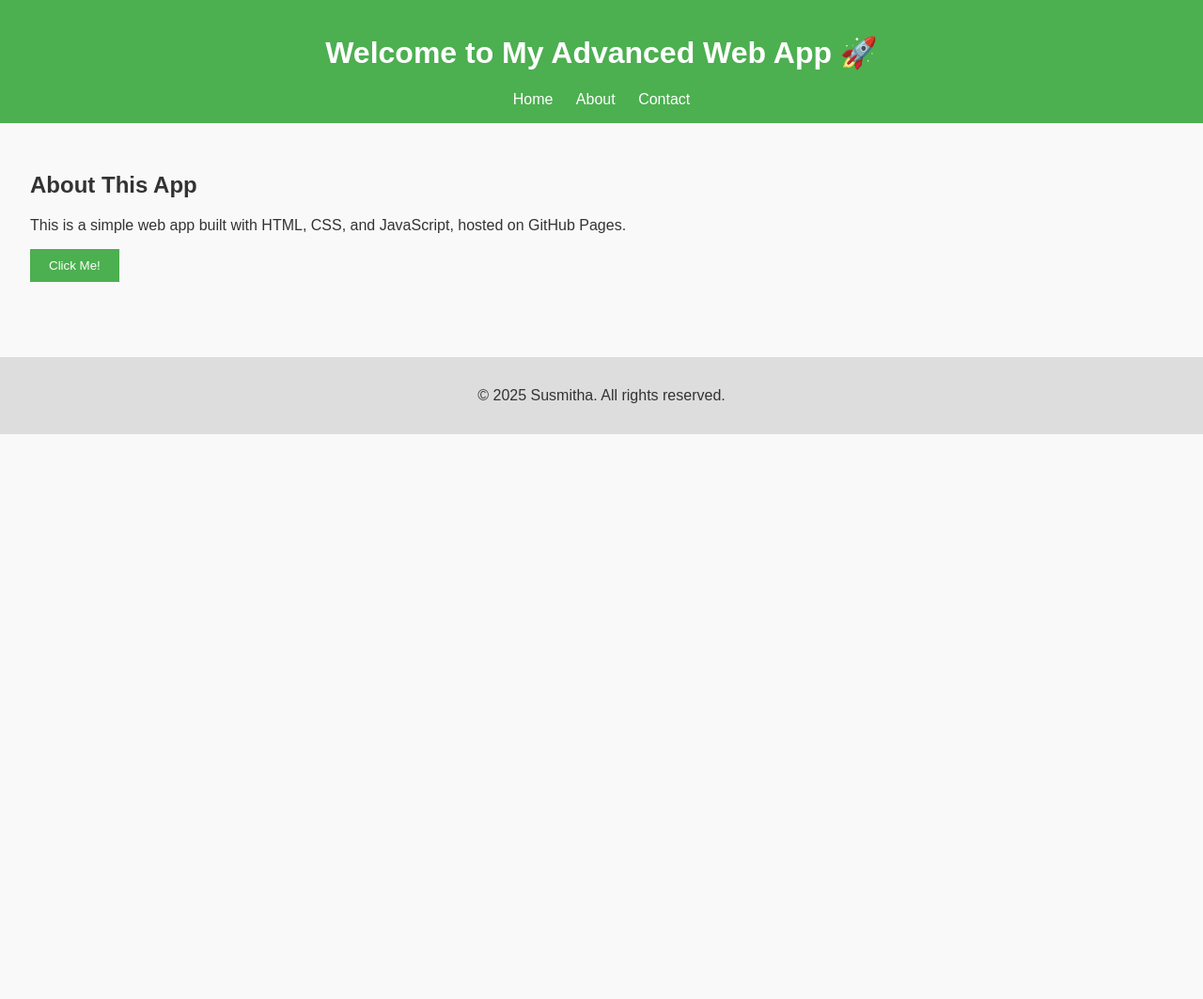
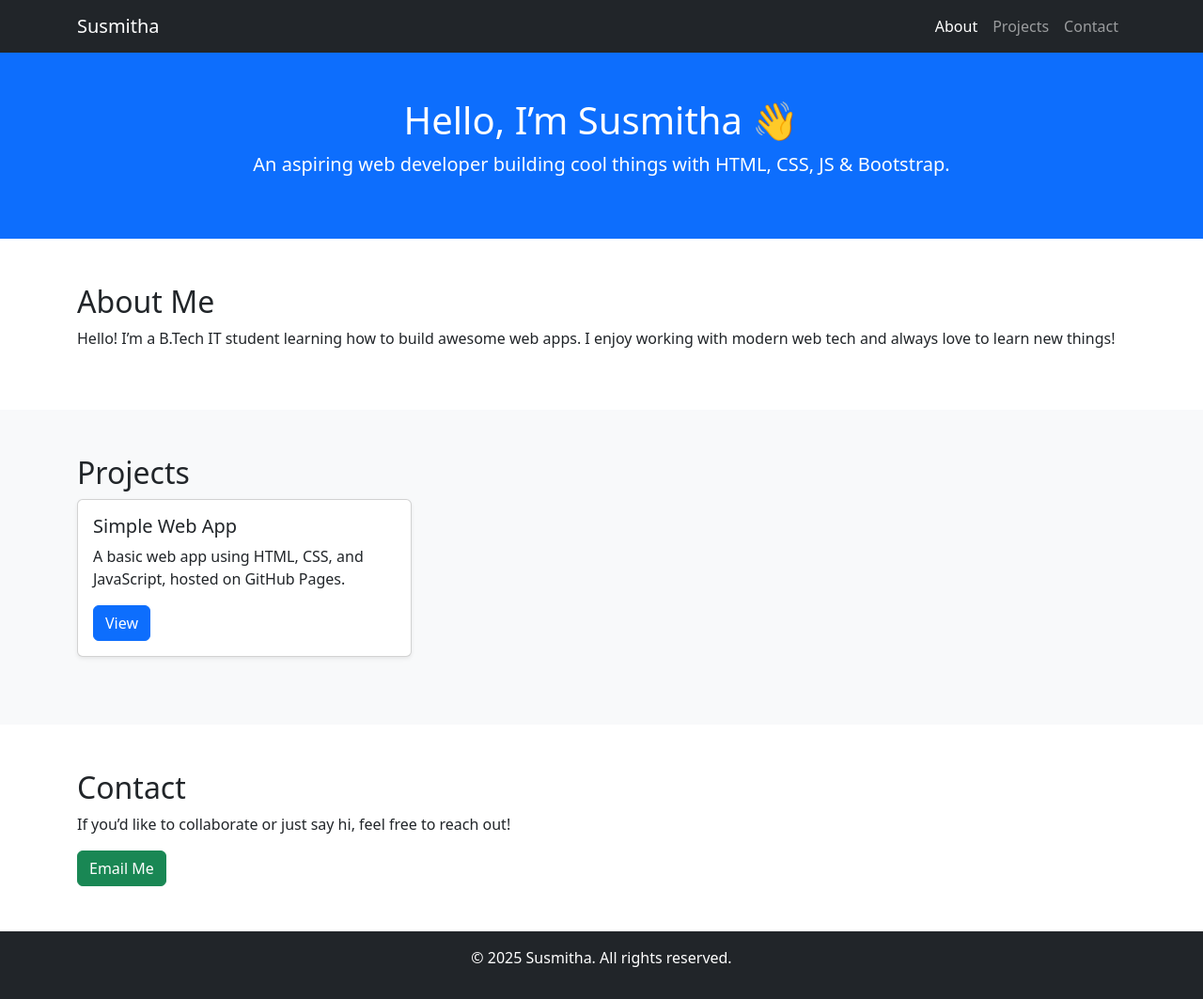
Before and after one commit to susmitha033/simple-web-app, a plain HTML site: page index.html in a window 1280 px wide. Shown: the whole page at 94% size. Before the commit the page ends 800 px from the top, so only its background shows below. Drawn offline with nearby package versions, Linux system fonts and the light colour scheme.

Commit message:
Update index.html

```diff
--- a/index.html
+++ b/index.html
@@ -2,33 +2,79 @@
 <html lang="en">
 <head>
   <meta charset="UTF-8" />
-  <meta name="viewport" content="width=device-width, initial-scale=1.0" />
-  <title>My Advanced Web App</title>
-  <link rel="stylesheet" href="style.css" />
+  <meta name="viewport" content="width=device-width, initial-scale=1" />
+  <title>Susmitha | Portfolio</title>
+  <!-- Bootstrap CSS -->
+  <link href="https://cdn.jsdelivr.net/npm/bootstrap@5.3.0/dist/css/bootstrap.min.css" rel="stylesheet">
 </head>
 <body>
-  <header>
-    <h1>Welcome to My Advanced Web App 🚀</h1>
-    <nav>
-      <a href="#">Home</a>
-      <a href="#">About</a>
-      <a href="#">Contact</a>
-    </nav>
-  </header>
+  <!-- Navbar -->
+  <nav class="navbar navbar-expand-lg navbar-dark bg-dark">
+    <div class="container">
+      <a class="navbar-brand" href="#">Susmitha</a>
+      <button class="navbar-toggler" type="button" data-bs-toggle="collapse" data-bs-target="#navbarNav">
+        <span class="navbar-toggler-icon"></span>
+      </button>
+      <div class="collapse navbar-collapse" id="navbarNav">
+        <ul class="navbar-nav ms-auto">
+          <li class="nav-item"><a class="nav-link active" href="#about">About</a></li>
+          <li class="nav-item"><a class="nav-link" href="#projects">Projects</a></li>
+          <li class="nav-item"><a class="nav-link" href="#contact">Contact</a></li>
+        </ul>
+      </div>
+    </div>
+  </nav>
 
-  <main>
-    <section>
-      <h2>About This App</h2>
-      <p>This is a simple web app built with HTML, CSS, and JavaScript, hosted on GitHub Pages.</p>
-      <button id="clickMeBtn">Click Me!</button>
-      <p id="output"></p>
-    </section>
-  </main>
+  <!-- Hero Section -->
+  <section class="bg-primary text-white text-center py-5">
+    <div class="container">
+      <h1>Hello, I’m Susmitha 👋</h1>
+      <p class="lead">An aspiring web developer building cool things with HTML, CSS, JS & Bootstrap.</p>
+    </div>
+  </section>
 
-  <footer>
+  <!-- About Section -->
+  <section id="about" class="py-5">
+    <div class="container">
+      <h2>About Me</h2>
+      <p>Hello! I’m a B.Tech IT student learning how to build awesome web apps. I enjoy working with modern web tech and always love to learn new things!</p>
+    </div>
+  </section>
+
+  <!-- Projects Section -->
+  <section id="projects" class="py-5 bg-light">
+    <div class="container">
+      <h2>Projects</h2>
+      <div class="row">
+        <div class="col-md-4">
+          <div class="card mb-4 shadow-sm">
+            <div class="card-body">
+              <h5 class="card-title">Simple Web App</h5>
+              <p class="card-text">A basic web app using HTML, CSS, and JavaScript, hosted on GitHub Pages.</p>
+              <a href="#" class="btn btn-primary">View</a>
+            </div>
+          </div>
+        </div>
+        <!-- Add more project cards here -->
+      </div>
+    </div>
+  </section>
+
+  <!-- Contact Section -->
+  <section id="contact" class="py-5">
+    <div class="container">
+      <h2>Contact</h2>
+      <p>If you’d like to collaborate or just say hi, feel free to reach out!</p>
+      <a href="mailto:youremail@example.com" class="btn btn-success">Email Me</a>
+    </div>
+  </section>
+
+  <!-- Footer -->
+  <footer class="bg-dark text-white text-center py-3">
     <p>© 2025 Susmitha. All rights reserved.</p>
   </footer>
 
-  <script src="script.js"></script>
+  <!-- Bootstrap JS -->
+  <script src="https://cdn.jsdelivr.net/npm/bootstrap@5.3.0/dist/js/bootstrap.bundle.min.js"></script>
 </body>
 </html>
```
